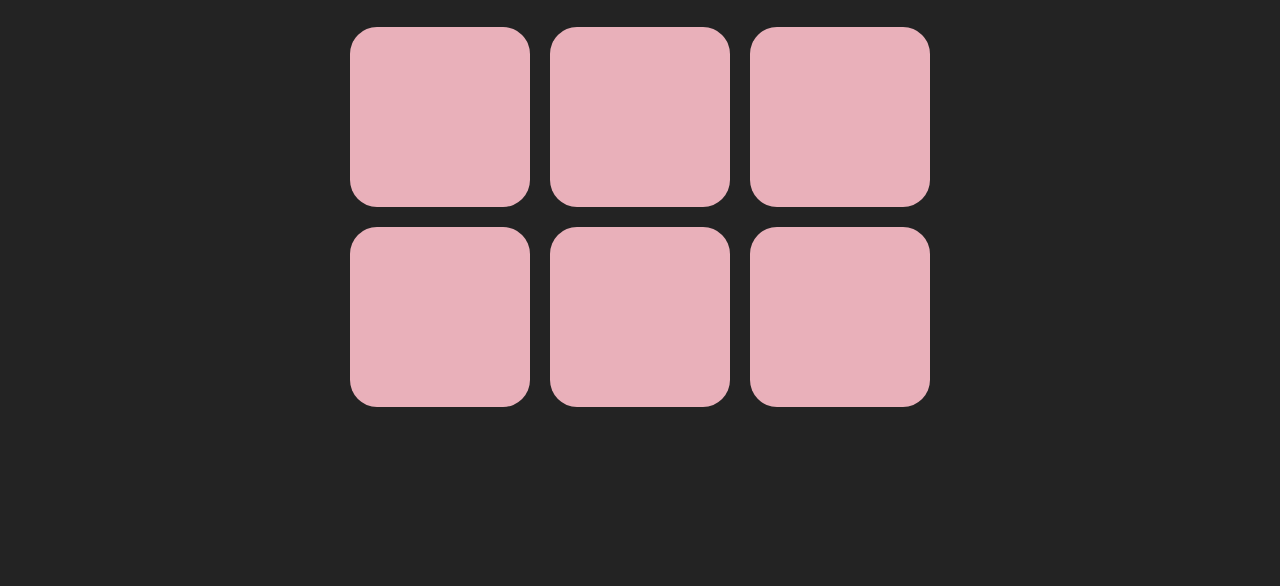
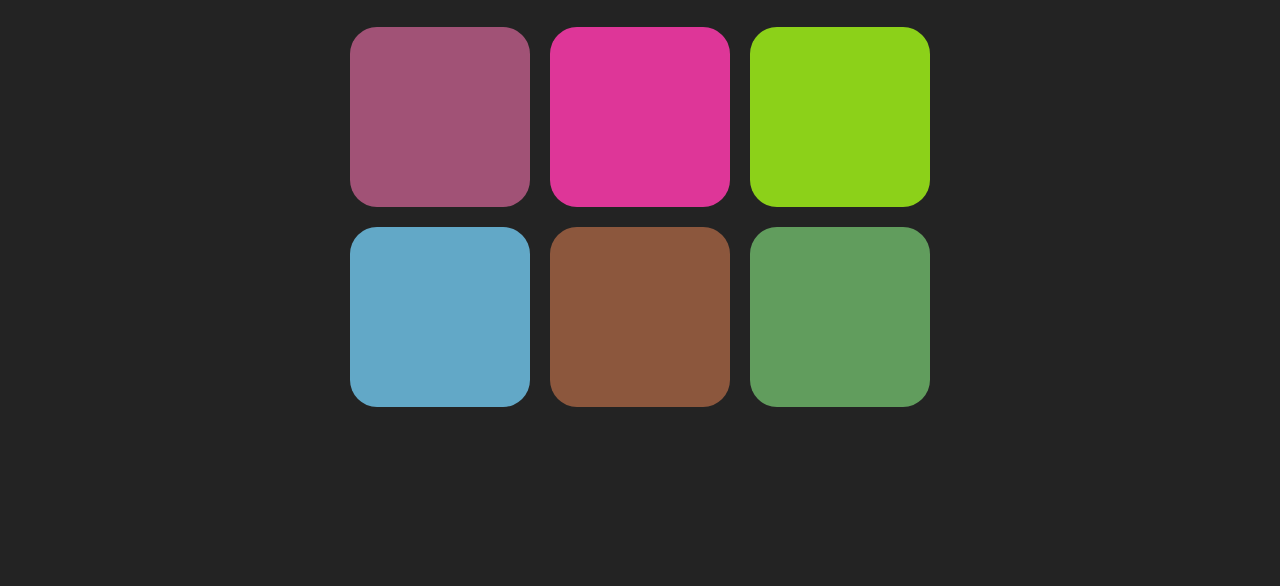
Before and after one commit to Piyussshh/Guess_the_Color, a plain HTML site: page index.html in a window 1280 px wide. Shown: the part 214-800 px from the top of the page. Drawn offline with Linux system fonts and the light colour scheme.

Commit message:
Update and rename colors game.html to index.html

```diff
--- a/colors game.html
+++ b/index.html
@@ -31,6 +31,6 @@
 	</div>
 
 
-<script type="text/javascript" src="js/colorsGame.js"></script>
+<script type="text/javascript" src="colorsGame.js"></script>
 </body>
 </html>
```
